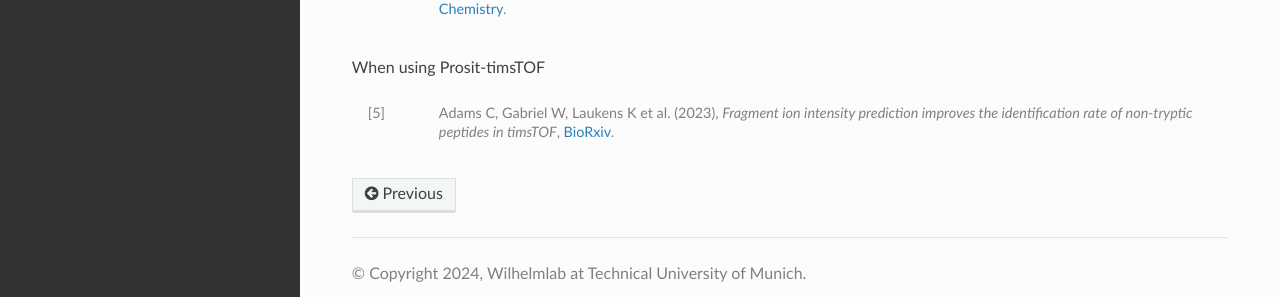
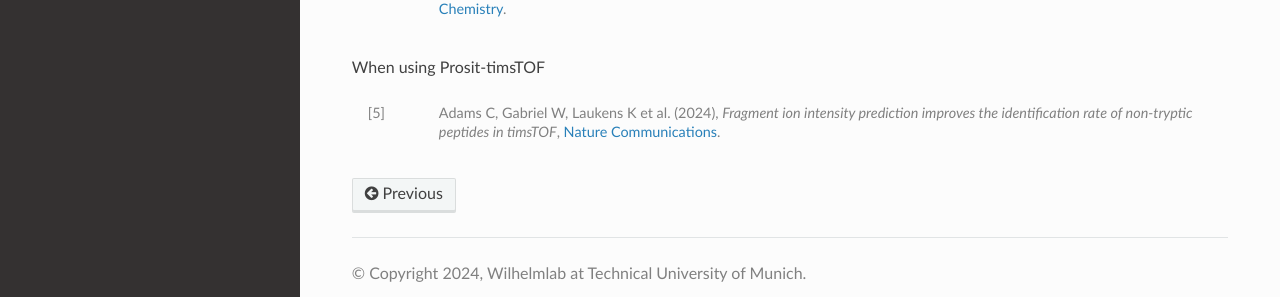
Before and after one commit to wilhelm-lab/oktoberfest, a Sphinx documentation site: the page built from docs/reference.rst, in a window 1280 px wide and 937 px high. Shown: the part 594-891 px from the top of the window. Built offline with Sphinx 7.4.7 and the Read the Docs theme 3.1.0, drawn with Linux system fonts in a browser that asks for light colours.

Commit message:
also updated timsTOF reference in docs

```diff
--- a/docs/reference.rst
+++ b/docs/reference.rst
@@ -27,6 +27,6 @@ When using Prosit-TMT
 
 When using Prosit-timsTOF
 
-.. [5] Adams C, Gabriel W, Laukens K et al. (2023),
+.. [5] Adams C, Gabriel W, Laukens K et al. (2024),
     *Fragment ion intensity prediction improves the identification rate of non-tryptic peptides in timsTOF*,
-    `BioRxiv <https://doi.org/10.1101/2023.07.17.549401>`__.
+    `Nature Communications <https://doi.org/10.1038/s41467-024-48322-0>`__.
```
